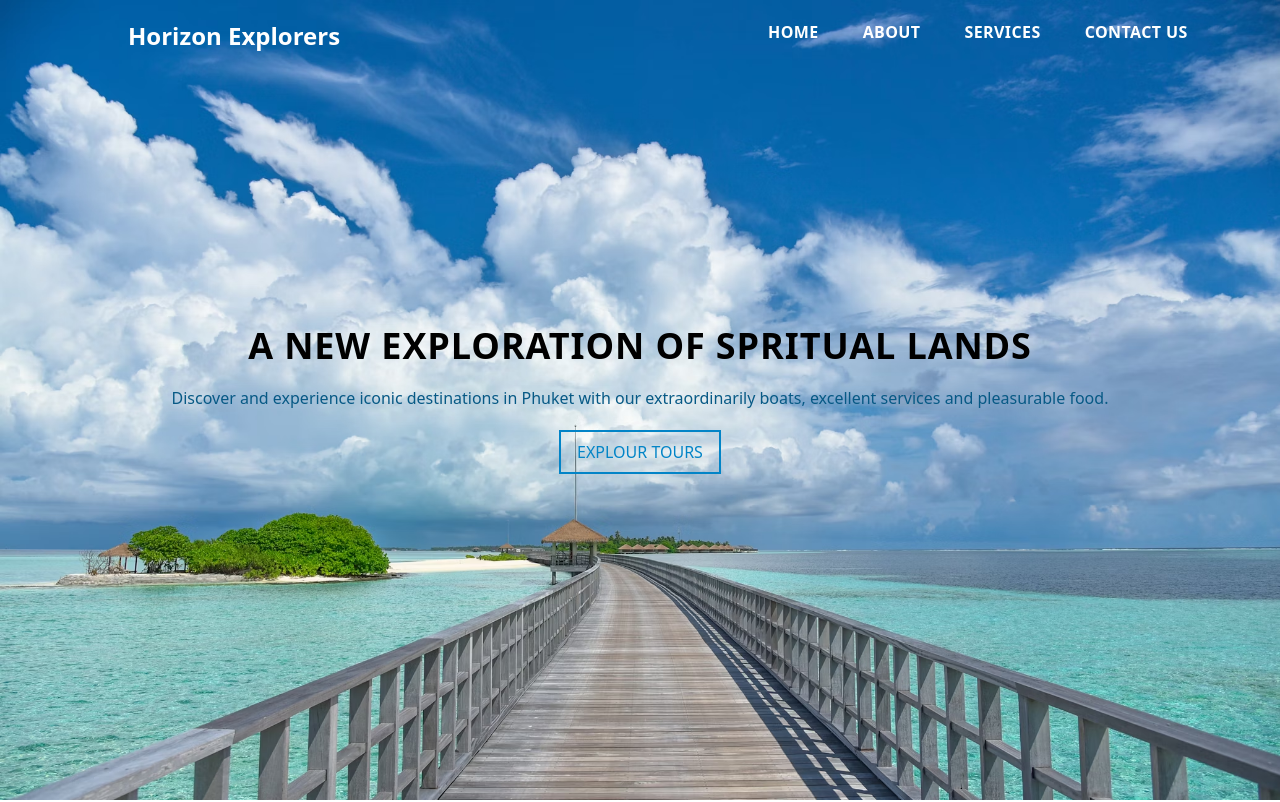
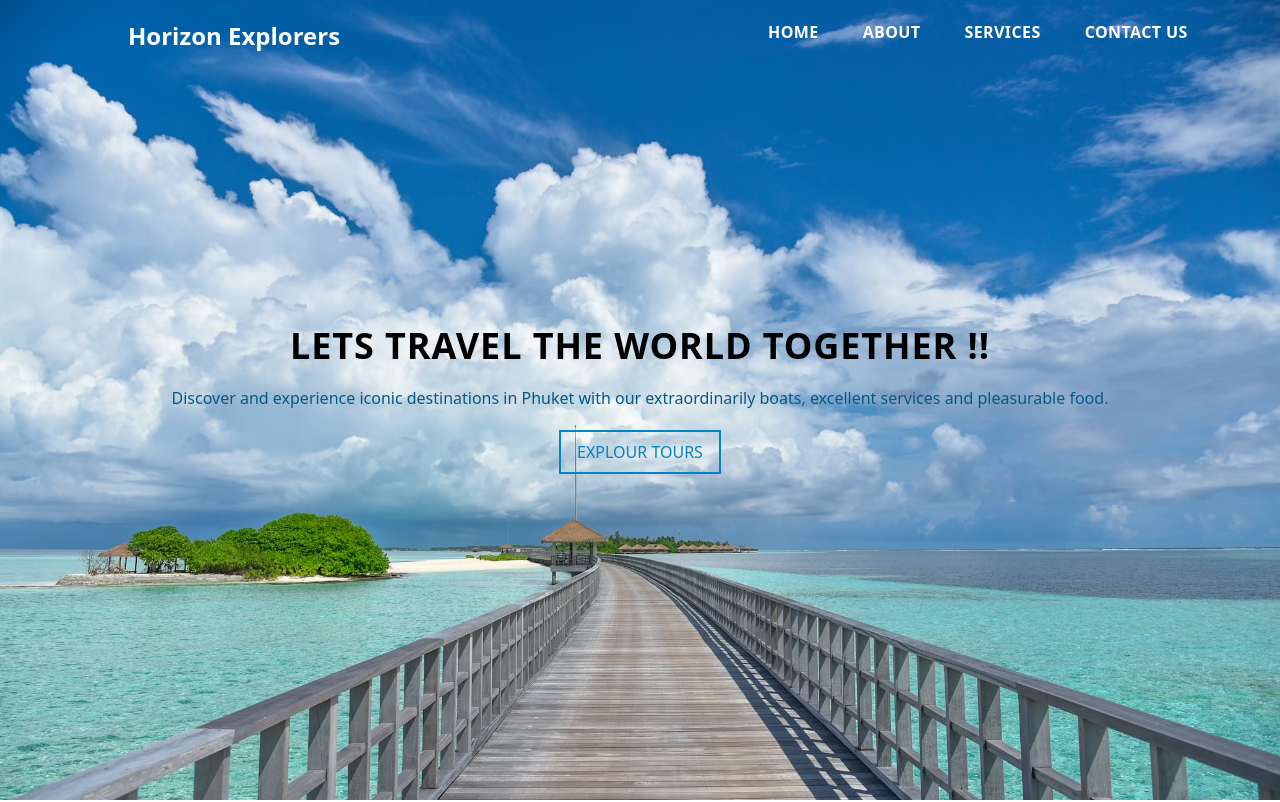
Before and after one commit to Izzah-Salam/Tourism-Website, a website built with Vite: page index.html in a window 1280 px wide. Shown: the top 802 px of the page. Built offline with nearby package versions, Linux system fonts and the light colour scheme.

Commit message:
change the title

```diff
--- a/index.html
+++ b/index.html
@@ -39,7 +39,7 @@
       </nav>
 
       <div class="flex flex-col justify-center items-center text-center bg-cover h-screen max-h-[800px]" style="background-image: url(./img/background.avif);">
-        <h1 class="text-4xl uppercase tracking-wide font-bold  mx-10">A new Exploration of spritual lands</h1>
+        <h1 class="text-4xl uppercase tracking-wide font-bold  mx-10">Lets Travel The World Together !!</h1>
         <h3 class="text-sky-800 m-5">Discover and experience iconic destinations in Phuket with our extraordinarily boats, excellent services and pleasurable food.</h3>
         <button class="border-solid border-2 border-sky-600 text-sky-600 py-2 px-4  hover:bg-white hover:transition">EXPLOUR TOURS</button>
       </div>
```
